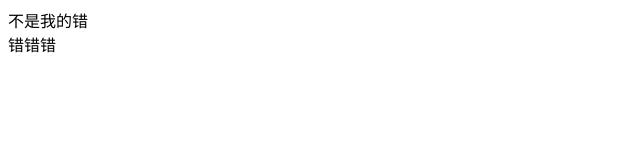
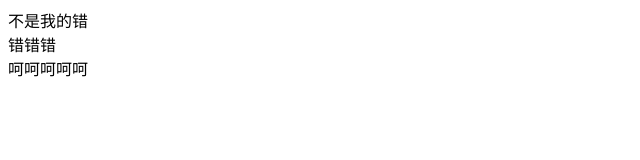
Before and after one commit to qyzm321/hhh123, a plain HTML site: page index.html in a window 1280 px wide. Shown: the whole page, without its empty margins (0-640 px from the left). Drawn offline with Linux system fonts and the light colour scheme.

Commit message:
小红也再来

```diff
--- a/index.html
+++ b/index.html
@@ -9,5 +9,6 @@
 <body>
     <div>不是我的错</div>
     <div>错错错</div>
+    <div>呵呵呵呵呵</div>
 </body>
 </html>
```
